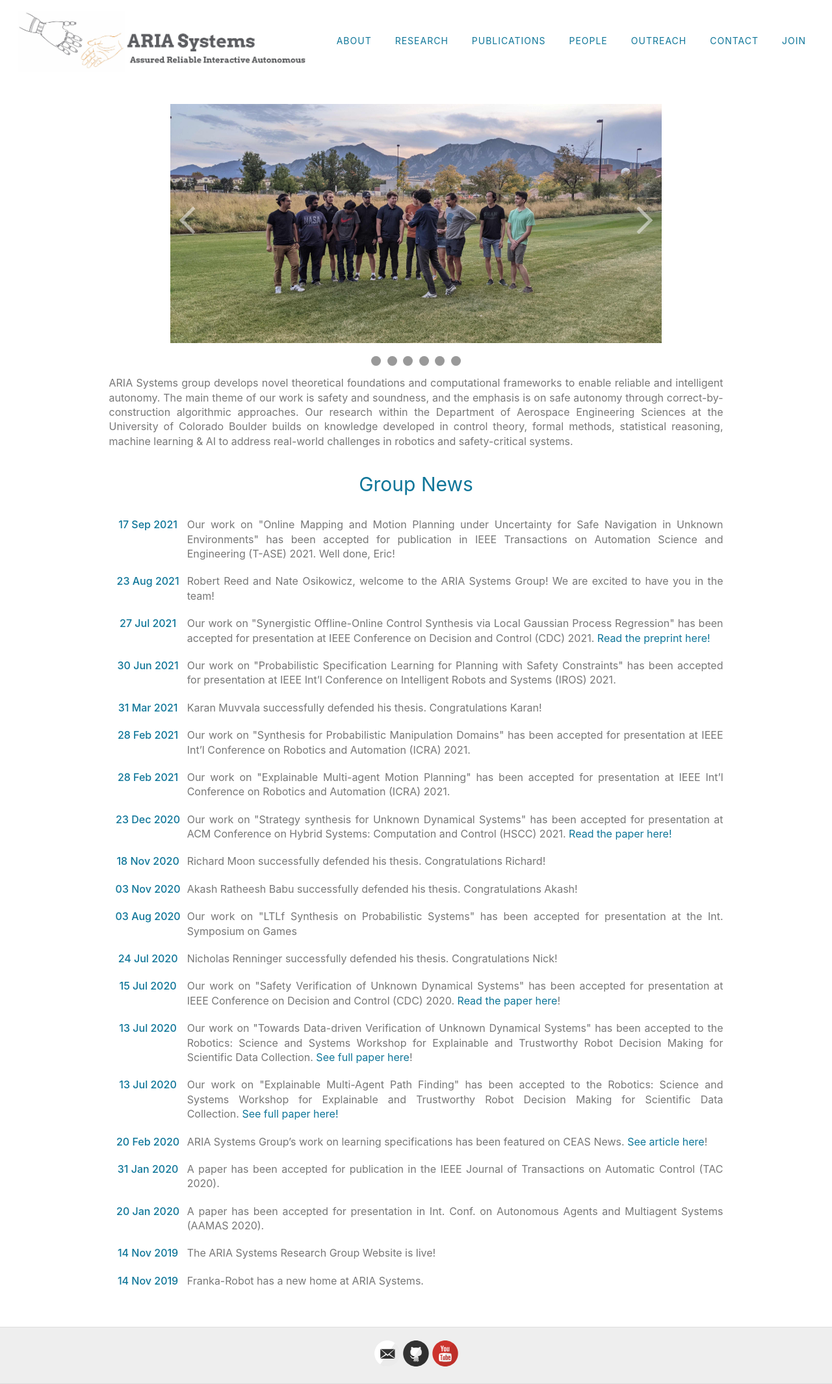
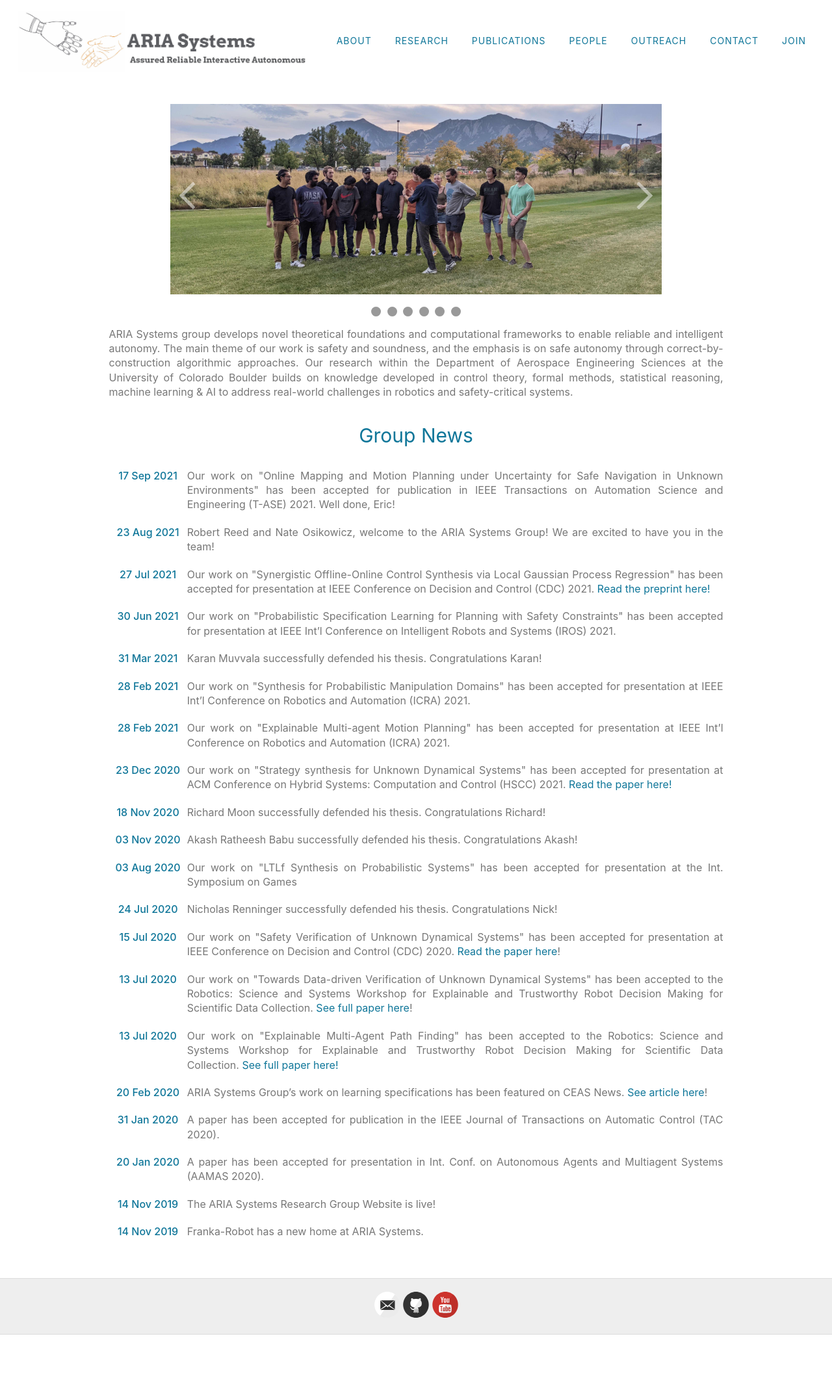
Before and after one commit to aria-systems-group/website, a Jekyll site: the page built from index.md, in a window 1280 px wide. Shown: the whole page at 65% size. Built offline with Jekyll 4.4.1, drawn with Linux system fonts in a browser that asks for light colours; after the commit the page ends 2054 px from its top, so only the background shows below that.

Commit message:
index carousel hight

```diff
--- a/index.md
+++ b/index.md
@@ -3,7 +3,7 @@
 layout: default
 ---
 
-{% include carousel.html height="50" unit="%" duration="10" images="./assets/images/main_carousel/0.jpg,./assets/images/main_carousel/1.png,./assets/images/main_carousel/2.png,./assets/images/main_carousel/3.jpg,./assets/images/main_carousel/4.png,./assets/images/main_carousel/5.jpg"%}
+{% include carousel.html height="40" unit="%" duration="10" images="./assets/images/main_carousel/0.jpg,./assets/images/main_carousel/1.png,./assets/images/main_carousel/2.png,./assets/images/main_carousel/3.jpg,./assets/images/main_carousel/4.png,./assets/images/main_carousel/5.jpg"%}
 
 
 ARIA Systems group develops novel theoretical foundations and computational frameworks to enable reliable and intelligent autonomy. The main theme of our work is safety and soundness, and the emphasis is on safe autonomy through correct-by-construction algorithmic approaches. Our research within the Department of Aerospace Engineering Sciences at the University of Colorado Boulder builds on knowledge developed in control theory, formal methods, statistical reasoning, machine learning &amp; AI to address real-world challenges in robotics and safety-critical systems.
```
